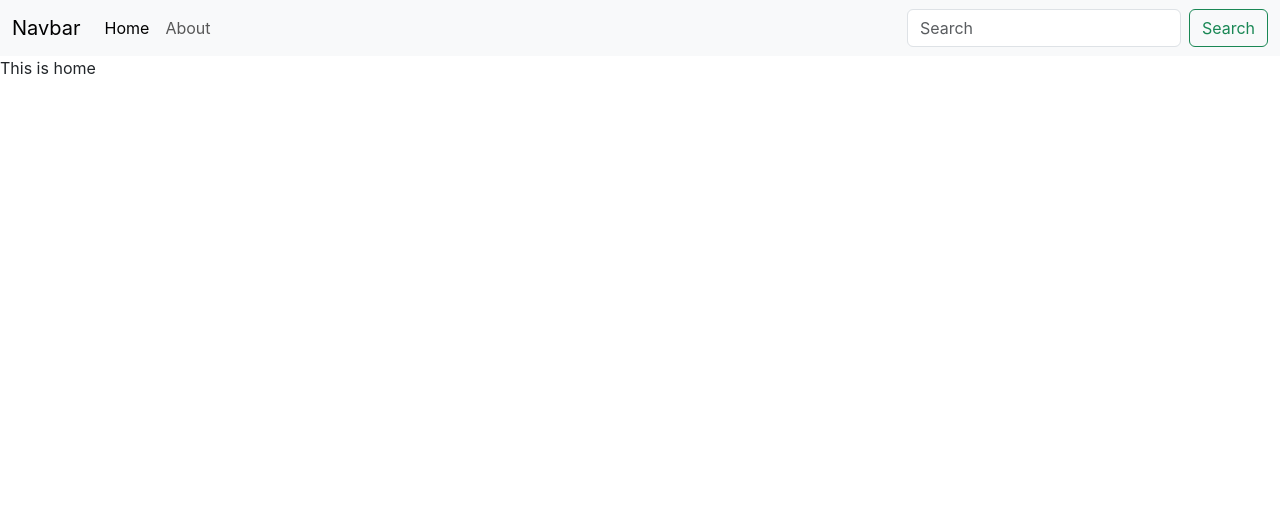
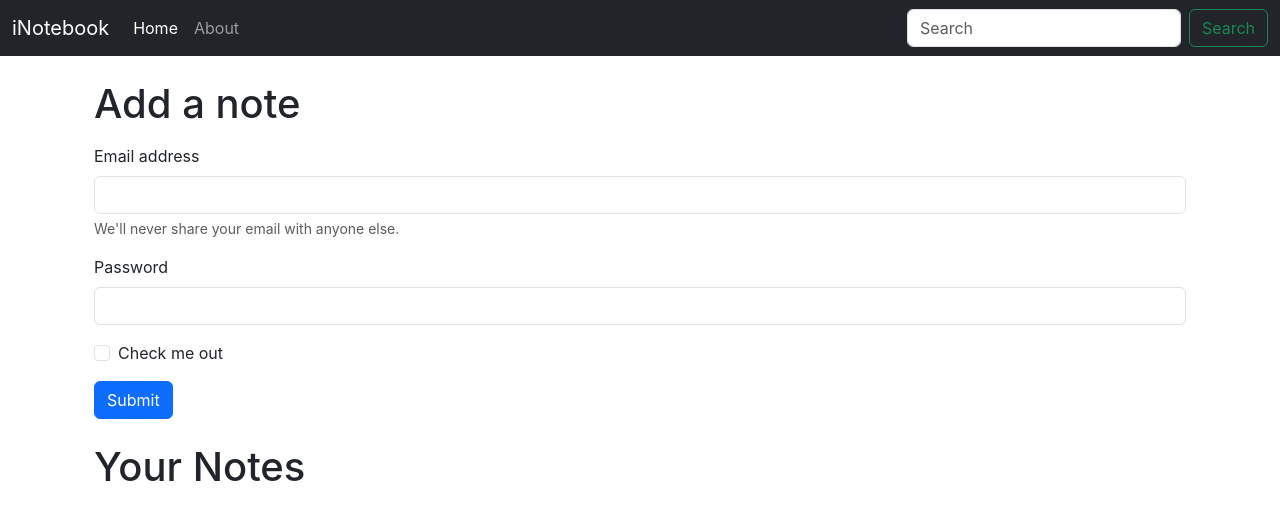
Before and after one commit to Aditya261201/inotebook, a React (Create React App) app: page / in a window 1280 px wide. Shown: the top 520 px of the page. Built offline with nearby package versions, Linux system fonts and the light colour scheme.

Commit message:
14th commit - useLocation hook to change active navlinks

```diff
--- a/src/App.js
+++ b/src/App.js
@@ -17,12 +17,14 @@
       {/* wrap our app in <notestate> tags i.e. the components inside notestate and their childerns can have the access to the context(states,functions..) */}
       <NoteState>
         <BrowserRouter>
-      <Navbar/>
+          <Navbar />
+          <div className="container">
             <Routes>
-        <Route exact path="/" element={<Home/>}/>
-        <Route exact path="/about" element={<About/>}/>
+              <Route exact path="/" element={<Home />} />
+              <Route exact path="/about" element={<About />} />
               {/* <Route exact path="/users" element={<Users/>}/> */}
             </Routes>
+          </div>
         </BrowserRouter>
       </NoteState>
     </>
--- a/src/Components/About.js
+++ b/src/Components/About.js
@@ -1,17 +1,9 @@
-import React from 'react'
-import { useContext, useEffect } from 'react'
-import noteContext from '../Context/notes/noteContext'   // here we want to use context so first we import it. and also
+import React,{ useContext, useEffect } from 'react'
 
 const About = () => {
-    const a = useContext(noteContext)
-    useEffect(() => {
-        a.update()    // updating the state i.e. as per update func in NoteState.js
-        // eslint-disable-next-line
-    }, [])
 
     return (
-        // here we can use state ie.
-        <div>this is about {a.state.name} and he is in {a.state.class} class.</div>
+        <div>this is about page.</div>
     )
 }
 
--- a/src/Components/Home.js
+++ b/src/Components/Home.js
@@ -3,7 +3,30 @@
 const Home = () => {
     return (
         <div>
-            This is home
+            <div className="container my-4">
+            <h1>Add a note</h1>
+            <form className="my-3">
+                <div className="mb-3">
+                    <label for="exampleInputEmail1" className="form-label">Email address</label>
+                    <input type="email" className="form-control" id="exampleInputEmail1" aria-describedby="emailHelp"/>
+                        <div id="emailHelp" className="form-text">We'll never share your email with anyone else.</div>
+                </div>
+                <div className="mb-3">
+                    <label for="exampleInputPassword1" className="form-label">Password</label>
+                    <input type="password" className="form-control" id="exampleInputPassword1"/>
+                </div>
+                <div className="mb-3 form-check">
+                    <input type="checkbox" className="form-check-input" id="exampleCheck1"/>
+                        <label className="form-check-label" for="exampleCheck1">Check me out</label>
+                </div>
+                <button type="submit" className="btn btn-primary">Submit</button>
+            </form>
+            </div>
+
+
+            <div className="container my-4">
+            <h1>Your Notes</h1>
+            </div>
         </div>
     )
 }
--- a/src/Components/Navbar.js
+++ b/src/Components/Navbar.js
@@ -1,23 +1,31 @@
-import React from 'react'
-import {Link} from 'react-router-dom'
+import React,{useEffect} from 'react'
+import {Link,useLocation} from 'react-router-dom'
 
 
 
 const Navbar = () => {
+
+    let location = useLocation();    // This hook returns the current location object. This can be useful if you'd like to perform some side effect whenever the current location changes.
+    useEffect(() => {
+        console.log(location.pathname);
+    }, [location]);
+
     return (
-        <nav className="navbar navbar-expand-lg bg-body-tertiary">
+        <nav className="navbar navbar-expand-lg navbar-dark bg-dark">
             <div className="container-fluid">
-                <Link className="navbar-brand" to="/">Navbar</Link>
+                <Link className="navbar-brand" to="/">iNotebook</Link>
                 <button className="navbar-toggler" type="button" data-bs-toggle="collapse" data-bs-target="#navbarSupportedContent" aria-controls="navbarSupportedContent" aria-expanded="false" aria-label="Toggle navigation">
                     <span className="navbar-toggler-icon"></span>
                 </button>
                 <div className="collapse navbar-collapse" id="navbarSupportedContent">
                     <ul className="navbar-nav me-auto mb-2 mb-lg-0">
                         <li className="nav-item">
-                            <Link className="nav-link active" aria-current="page" to="/">Home</Link>
+                        {/* js ternary operator to change active state of nav links */}
+                            <Link className={`nav-link ${location.pathname==="/"? "active": ""}`} aria-current="page" to="/">Home</Link>
                         </li>
                         <li className="nav-item">
-                            <Link className="nav-link" to="/about">About</Link>
+                        {/* js ternary operator to change active state of nav links */}
+                            <Link className={`nav-link ${location.pathname==="/about"? "active": ""}`} to="/about">About</Link>
                         </li>
                     </ul>
                     <form className="d-flex" role="search">
--- a/src/Context/notes/NoteState.js
+++ b/src/Context/notes/NoteState.js
@@ -6,27 +6,8 @@
 
 const NoteState = (props)=>{
 
-    const s1 = {
-        "name": "aadi",
-        "class": "12"
-    }
-    // usestate for state s1 and setstate() to update the state.
-    const [state, setstate] = useState(s1);
-
-    // update function to update the state in 1 sec with setTimeout func.
-    const update =()=>{
-        setTimeout(() => {
-            setstate({
-                "name":"aadi bhai",
-                "class":"12c"
-            })
-        }, 1000);
-    }
-
     return(
-        // wrap in this syntax-- and all the childerns will be wrapped in this.   and also we wrap our app in <notestate> tags i.e. the components inside notestate and their childerns can have the access to the context(states,functions..)
-        // anything we want to provide we can pass it as value. ie, value={state,update} is passed means state and update can be used anywhere.if we use usecontext.
-        <noteContext.Provider value={{state:state,update:update}}>
+        <noteContext.Provider value={{}}>
             {props.children}
         </noteContext.Provider>
     )
```
Lines whose indentation alone changed are shown as unchanged.
